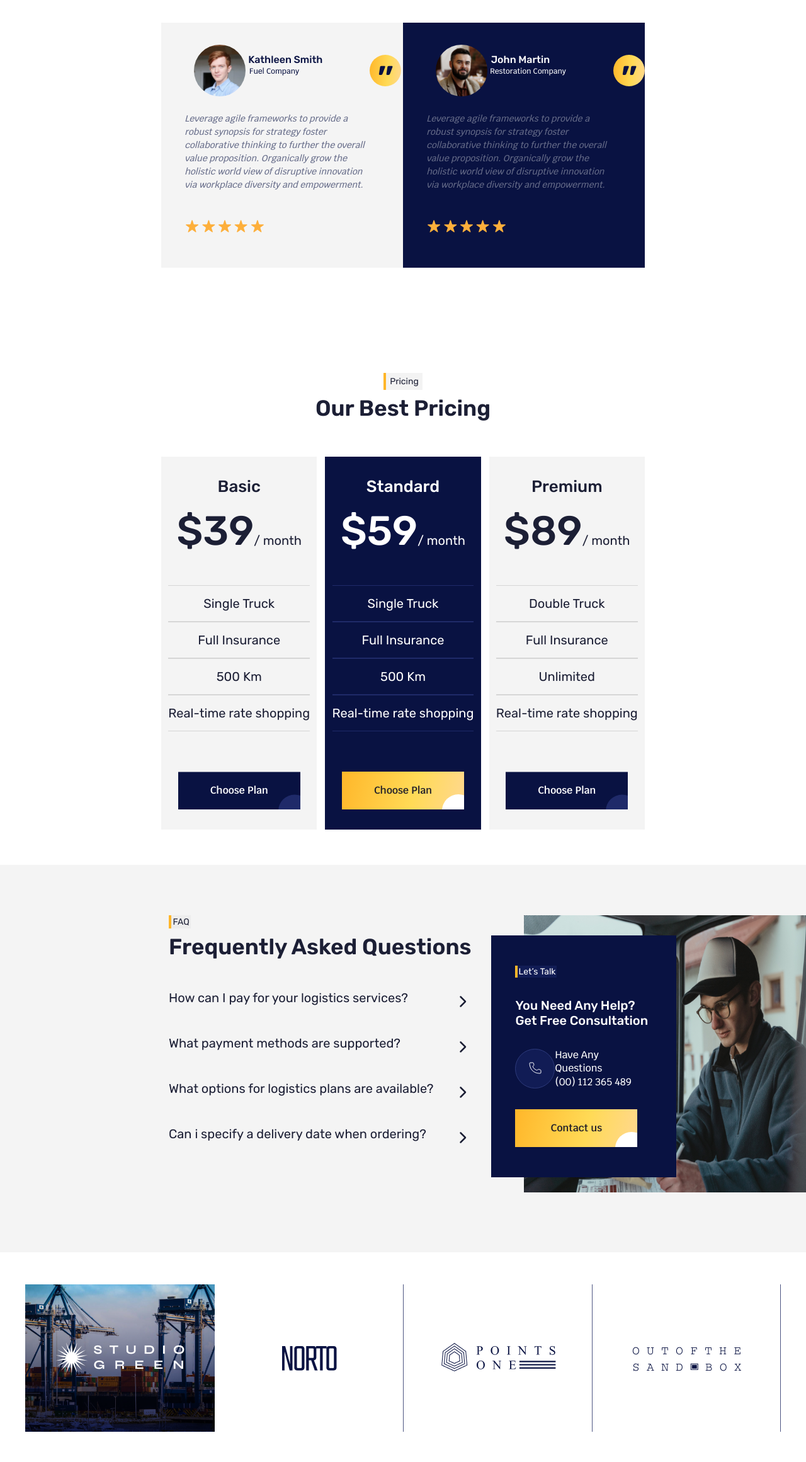
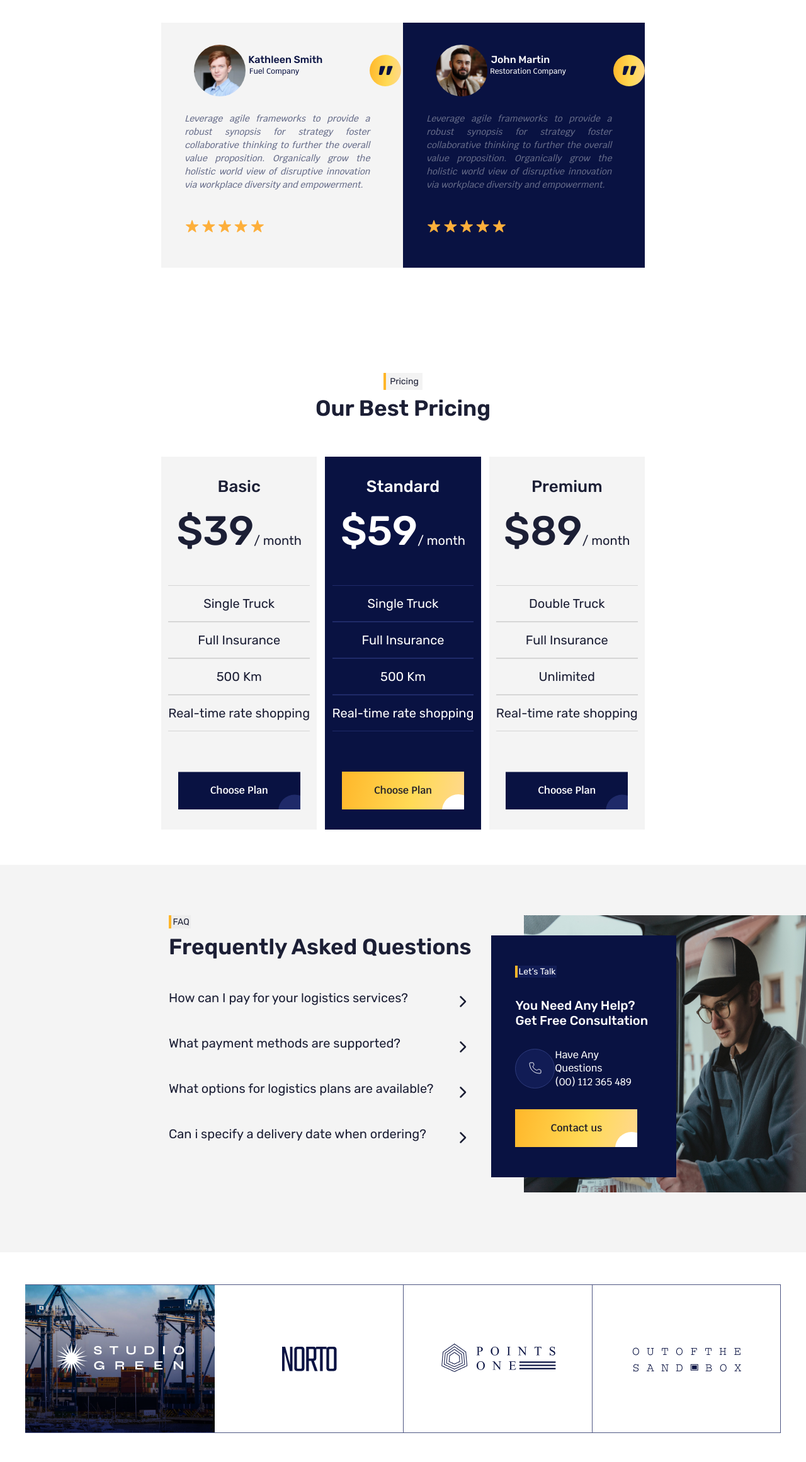
Before and after one commit to vgpl2000/transitflowtwp, a plain HTML site: page about.html in a window 1280 px wide. Shown: the part 3131-5452 px from the top of the page at 63% size. Drawn offline with nearby package versions, Linux system fonts and the light colour scheme.

Commit message:
some changes as per design

```diff
--- a/s_about.css
+++ b/s_about.css
@@ -747,7 +747,7 @@ body {
     font-style: italic;
     word-wrap: break-word;
     font-weight: 500;
-    text-align: left;
+    text-align: justify;
 }
 
 .sec4-revtxt1 {
@@ -757,7 +757,7 @@ body {
     font-style: italic;
     word-wrap: break-word;
     font-weight: 500;
-    text-align: left;
+    text-align: justify;
 }
 
 .sec4-revimg {
@@ -1223,20 +1223,20 @@ body {
 #section-7 {
     width: 100%;
     margin: 4vw 0;
-
 }
 
 #sec7-imgs {
     display: flex;
     align-items: center;
     justify-content: center;
-
 }
 
 .sec7-img {
-    border: 0;
-
-}
+    box-sizing: border-box; /* Include padding and border in the element's total width and height */
+    border-bottom: 1px solid #4E5683;
+    border-top: 1px solid #4E5683;
+}
+
 
 
 /* SECTION 10 */
--- a/s_services.css
+++ b/s_services.css
@@ -598,7 +598,7 @@ body {
     font-style: italic;
     word-wrap: break-word;
     font-weight: 500;
-    text-align: left;
+    text-align: justify;
 }
 
 .sec4-revtxt1 {
@@ -608,7 +608,7 @@ body {
     font-style: italic;
     word-wrap: break-word;
     font-weight: 500;
-    text-align: left;
+    text-align: justify;
 }
 
 .sec4-revimg {
@@ -628,7 +628,7 @@ body {
 
 #sec5-count {
     width: 90%;
-    margin: 5% auto;
+    margin: 5%  auto 0 auto;
 }
 
 .sec5Counter {
--- a/styles.css
+++ b/styles.css
@@ -706,9 +706,9 @@ body {
     font-family: Krub;
     font-size: 14px;
     font-style: italic;
-    word-wrap: break-word;
+    text-align: justify;
     font-weight: 500;
-    text-align: left;
+    text-align: justify;
 }
 
 .sec5-revtxt1 {
@@ -718,7 +718,7 @@ body {
     font-style: italic;
     word-wrap: break-word;
     font-weight: 500;
-    text-align: left;
+    text-align: justify;
 }
 
 .sec5-revimg {
```
